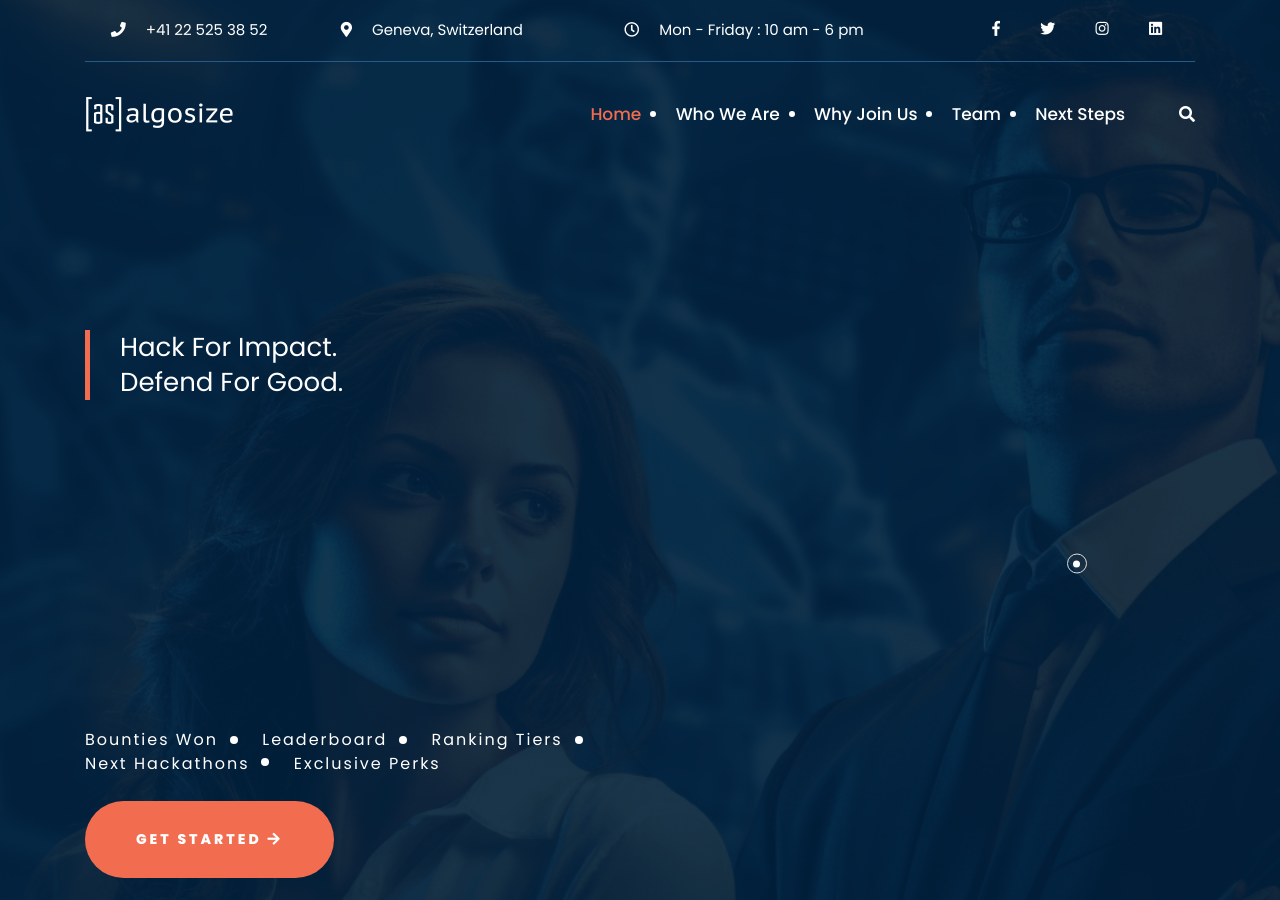
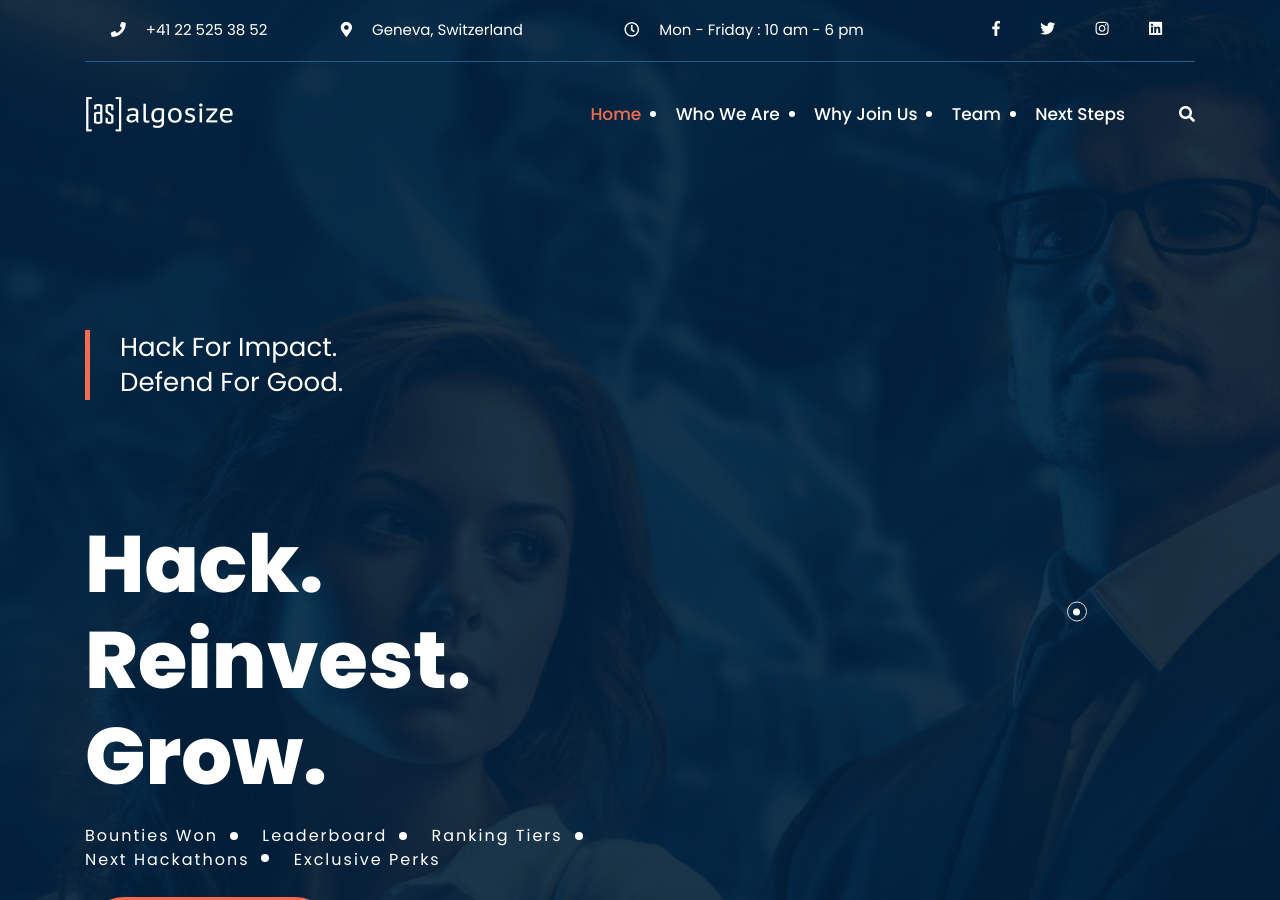
Before and after one commit to AlgoSize/website, a Jekyll site: the page built from index.html, in a window 1280 px wide and 900 px high. Built offline with Jekyll 4.4.1, drawn with Linux system fonts in a browser that asks for light colours.

Commit message:
Update hero-area.html

```diff
--- a/_includes/hero-area.html
+++ b/_includes/hero-area.html
@@ -5,11 +5,11 @@
             <div class="row">
                 <div class="col-lg-7">
                     <div class="hero-area-content">
-                        <p class="hero-para">Hack for Impact. </br>
+                        <p class="hero-para">Hack for Impact. <br>
                             Defend for Good.</p>
                         <h1 class="hero-heading">
                             <br>
-                            <br>
+                            Hack. Reinvest. Grow.
                             <br>
                         </h1>
                         <div class="hero-area-menu">
```
